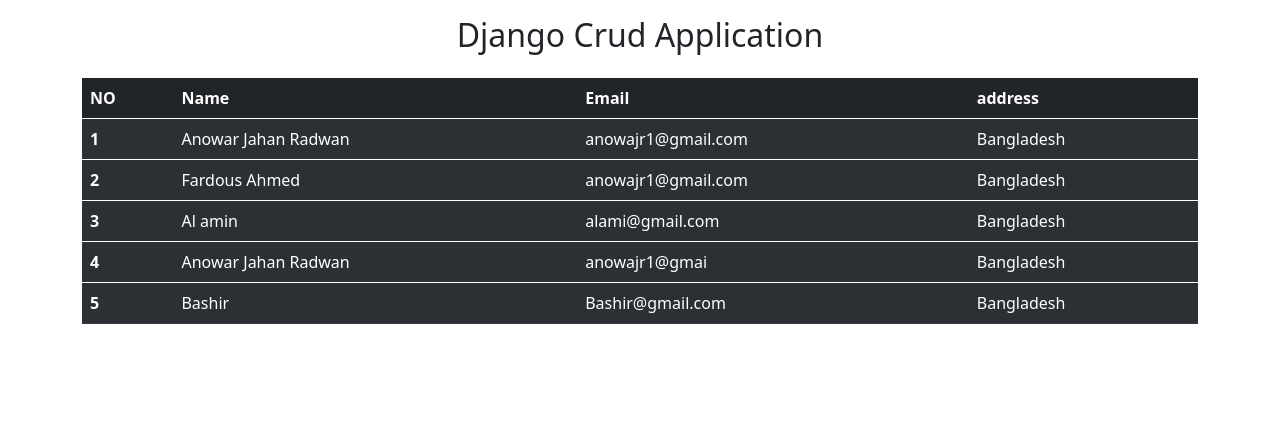
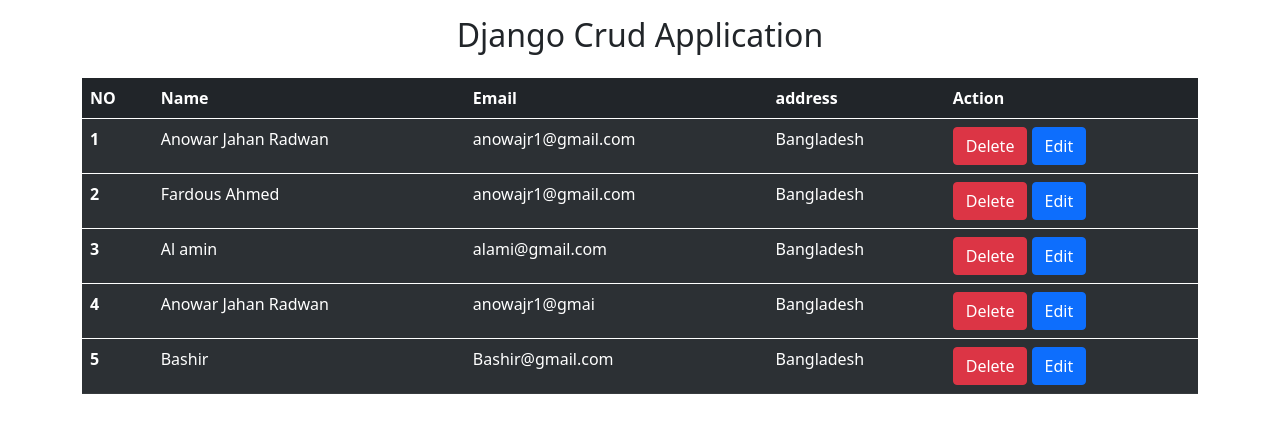
Before and after one commit to AjRadwan/Django-crud, a Django app: page / in a window 1280 px wide. Shown: the part 56-489 px from the top of the page. Run offline with Django 4.2, Linux system fonts and the light colour scheme; data comes from the database, SQL or seed files in the repository.

Commit message:
add edit and delete button

```diff
--- a/core/templates/home.html
+++ b/core/templates/home.html
@@ -13,6 +13,7 @@
               <th scope="col">Name</th>
               <th scope="col">Email</th>
               <th scope="col">address</th>
+              <th scope="col">Action</th>
             </tr>
           </thead>
           <tbody>
@@ -22,6 +23,12 @@
               <td> {{ student.name }} </td>
               <td>{{ student.email}}</td>
               <td>{{student.address }}</td>
+       <td>
+         <button type="submit" class="btn btn-danger" href="{{ student.id}}">Delete</button>
+        <a href="{{ student.id}}"> <button type="submit" class="btn btn-primary">Edit</button> </a>
+      </td>
+
+
             </tr>
           </tbody>
           {% endfor %}
```
